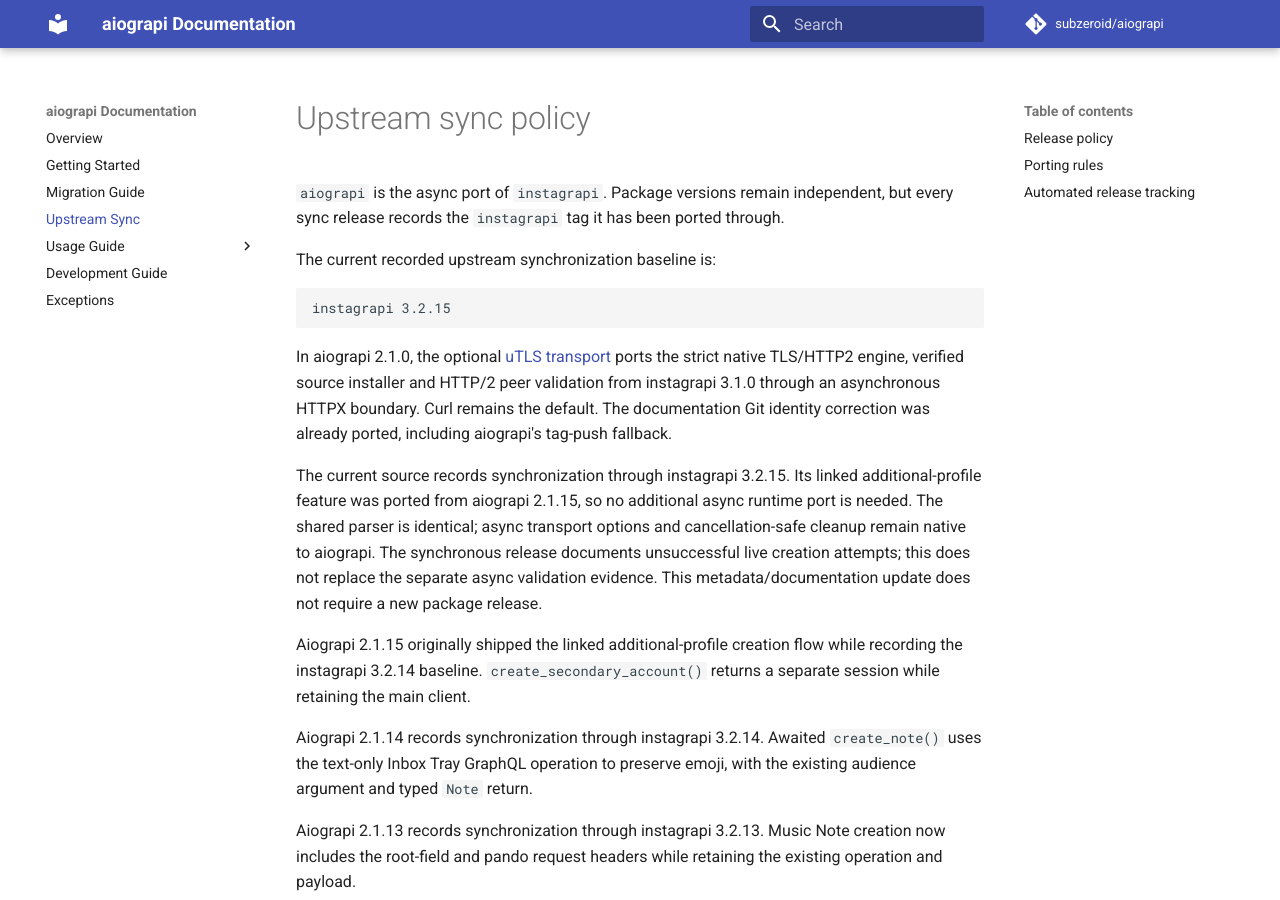
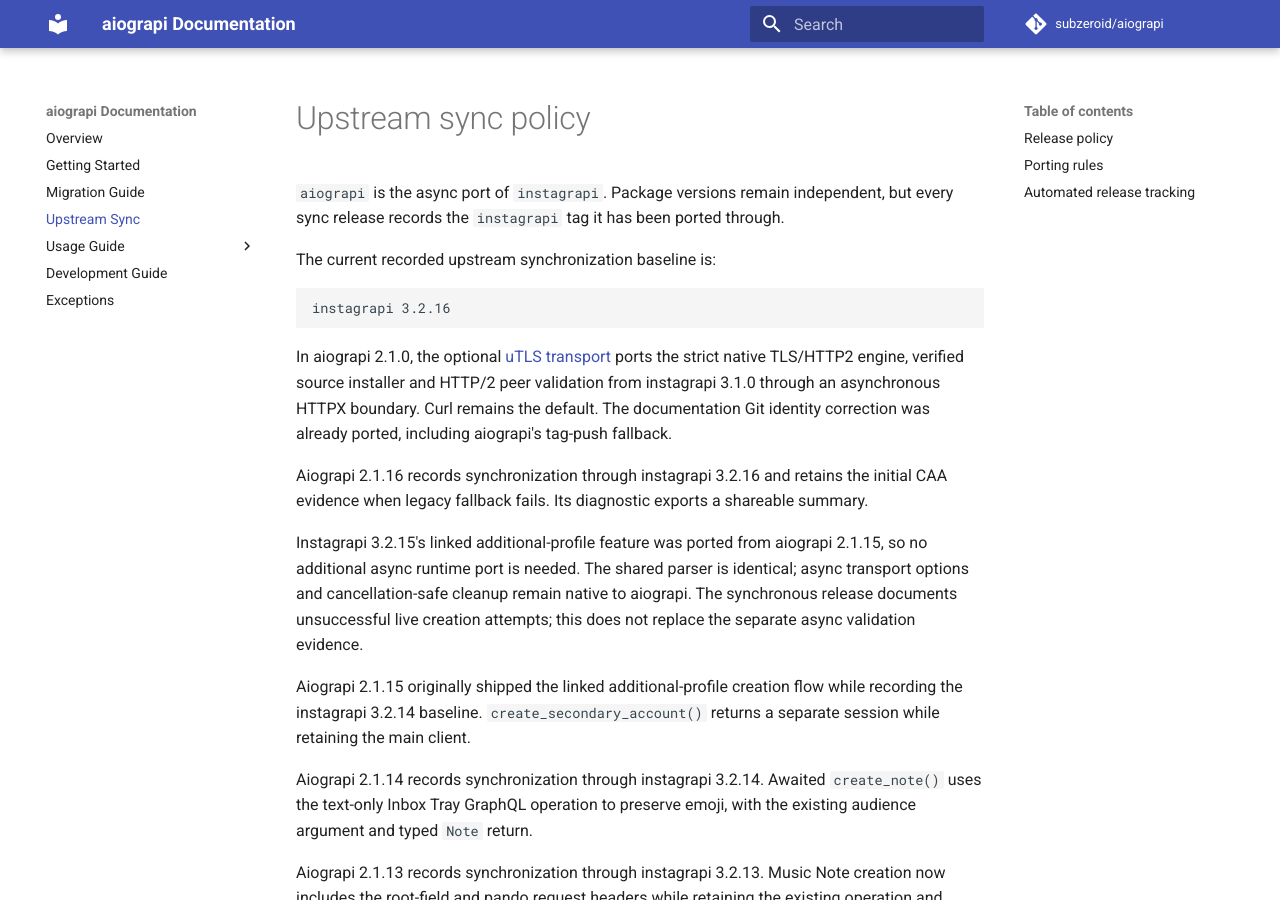
Before and after one commit to subzeroid/aiograpi, an MkDocs documentation site: the page built from docs/upstream-sync.md, in a window 1280 px wide and 900 px high. Built offline with MkDocs 1.6.1 and Material for MkDocs 9.7.7, drawn with Linux system fonts in a browser that asks for light colours; comment, search, counter and statistics services are not loaded; the version menu is left out; some of the changed text lies outside the part shown.

Commit message:
chore: release aiograpi 2.1.16 (#566)
Publish the CAA diagnostic improvements with updated version and release documentation.

````diff
--- a/aiograpi/__init__.py
+++ b/aiograpi/__init__.py
@@ -48,7 +48,7 @@ from aiograpi.mixins.video import DownloadVideoMixin, UploadVideoMixin
 # Used as fallback logger if another is not provided.
 DEFAULT_LOGGER = logging.getLogger("aiograpi")
 
-__upstream_instagrapi_version__ = "3.2.15"
+__upstream_instagrapi_version__ = "3.2.16"
 
 
 class Client(
--- a/docs/upstream-sync.md
+++ b/docs/upstream-sync.md
@@ -5,12 +5,14 @@
 The current recorded upstream synchronization baseline is:
 
 ```text
-instagrapi 3.2.15
+instagrapi 3.2.16
 ```
 
 In aiograpi 2.1.0, the optional [uTLS transport](usage-guide/utls.md) ports the strict native TLS/HTTP2 engine, verified source installer and HTTP/2 peer validation from instagrapi 3.1.0 through an asynchronous HTTPX boundary. Curl remains the default. The documentation Git identity correction was already ported, including aiograpi's tag-push fallback.
 
-The current source records synchronization through instagrapi 3.2.15. Its linked additional-profile feature was ported from aiograpi 2.1.15, so no additional async runtime port is needed. The shared parser is identical; async transport options and cancellation-safe cleanup remain native to aiograpi. The synchronous release documents unsuccessful live creation attempts; this does not replace the separate async validation evidence. This metadata/documentation update does not require a new package release.
+Aiograpi 2.1.16 records synchronization through instagrapi 3.2.16 and retains the initial CAA evidence when legacy fallback fails. Its diagnostic exports a shareable summary.
+
+Instagrapi 3.2.15's linked additional-profile feature was ported from aiograpi 2.1.15, so no additional async runtime port is needed. The shared parser is identical; async transport options and cancellation-safe cleanup remain native to aiograpi. The synchronous release documents unsuccessful live creation attempts; this does not replace the separate async validation evidence.
 
 Aiograpi 2.1.15 originally shipped the linked additional-profile creation flow while recording the instagrapi 3.2.14 baseline. `create_secondary_account()` returns a separate session while retaining the main client.
 
@@ -92,7 +94,8 @@ Aiograpi 2.1.0 includes cookie-only session identity restoration and the documen
 | 3.2.13 | 2.1.13 | Music Note root-field and pando request headers; existing operation and payload retained. |
 | 3.2.14 | 2.1.14 | Text Note emoji preservation through Inbox Tray GraphQL; audience and typed return preserved. |
 | 3.2.14 | 2.1.15 | Original release baseline, plus linked additional-profile creation with separate sessions. |
-| 3.2.15 | main (after 2.1.15) | Reconciled the synchronous port of the existing additional-profile feature; no new async runtime changes or package release. |
+| 3.2.15 | main (after 2.1.15) | Reconciled the synchronous port of the existing additional-profile feature. |
+| 3.2.16 | 2.1.16 | Preserve the initial CAA evidence after a failed legacy fallback, with a shareable diagnostic summary. |
 
 See the [login migration guide](usage-guide/login-migration.md) for the current defaults and compatibility options. From aiograpi 2.0.3, `login()` follows an explicit fallback instruction returned by Instagram; it does not retry every failed CAA login through the legacy endpoint.
 
--- a/pyproject.toml
+++ b/pyproject.toml
@@ -4,7 +4,7 @@ build-backend = "setuptools.build_meta"
 
 [project]
 name = "aiograpi"
-version = "2.1.15"
+version = "2.1.16"
 authors = [
     { name = "Mark Subzeroid", email = "143403577+subzeroid@users.noreply.github.com" },
 ]
````
Also changed, not shown: CHANGELOG.md (+9 -5 lines), 2 other files.
